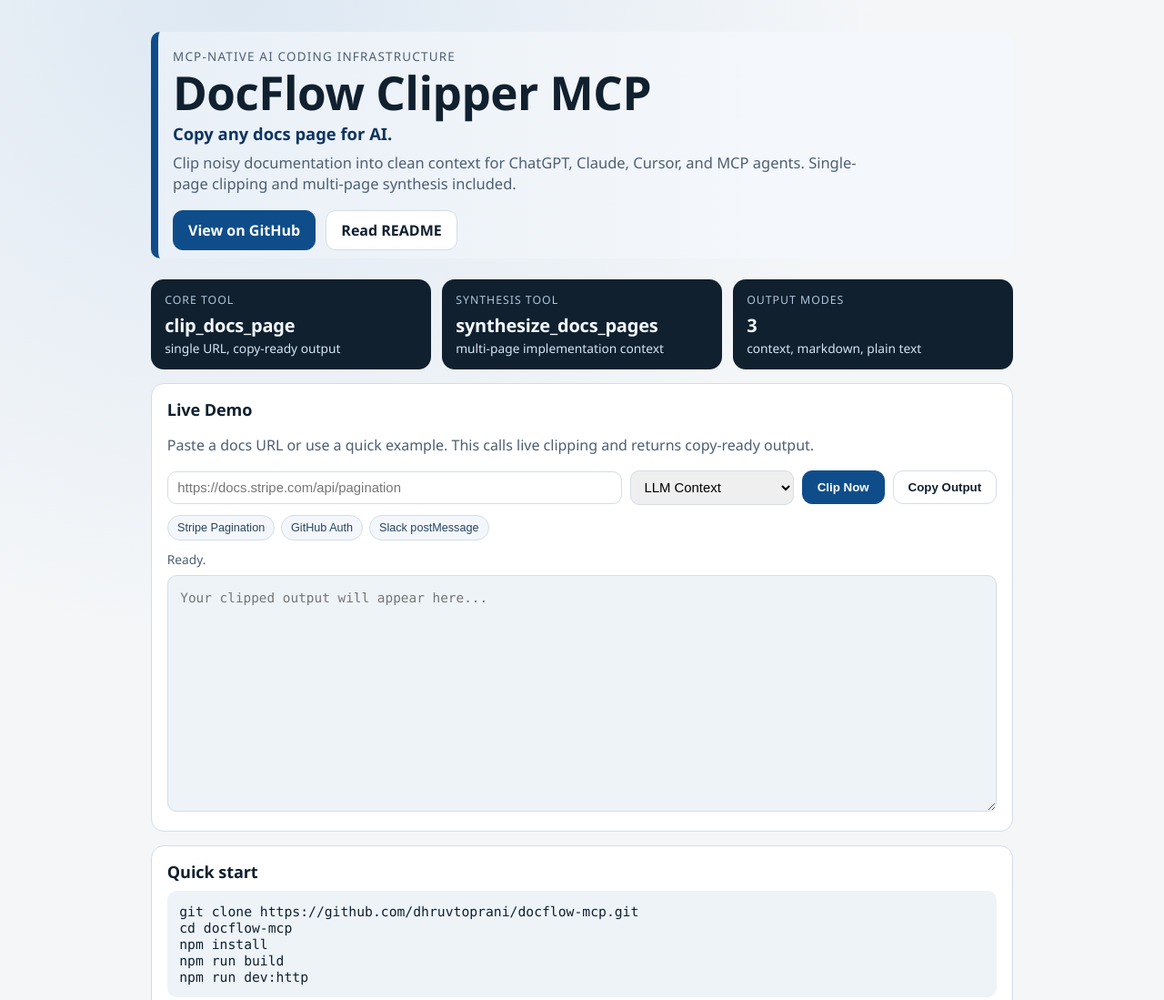
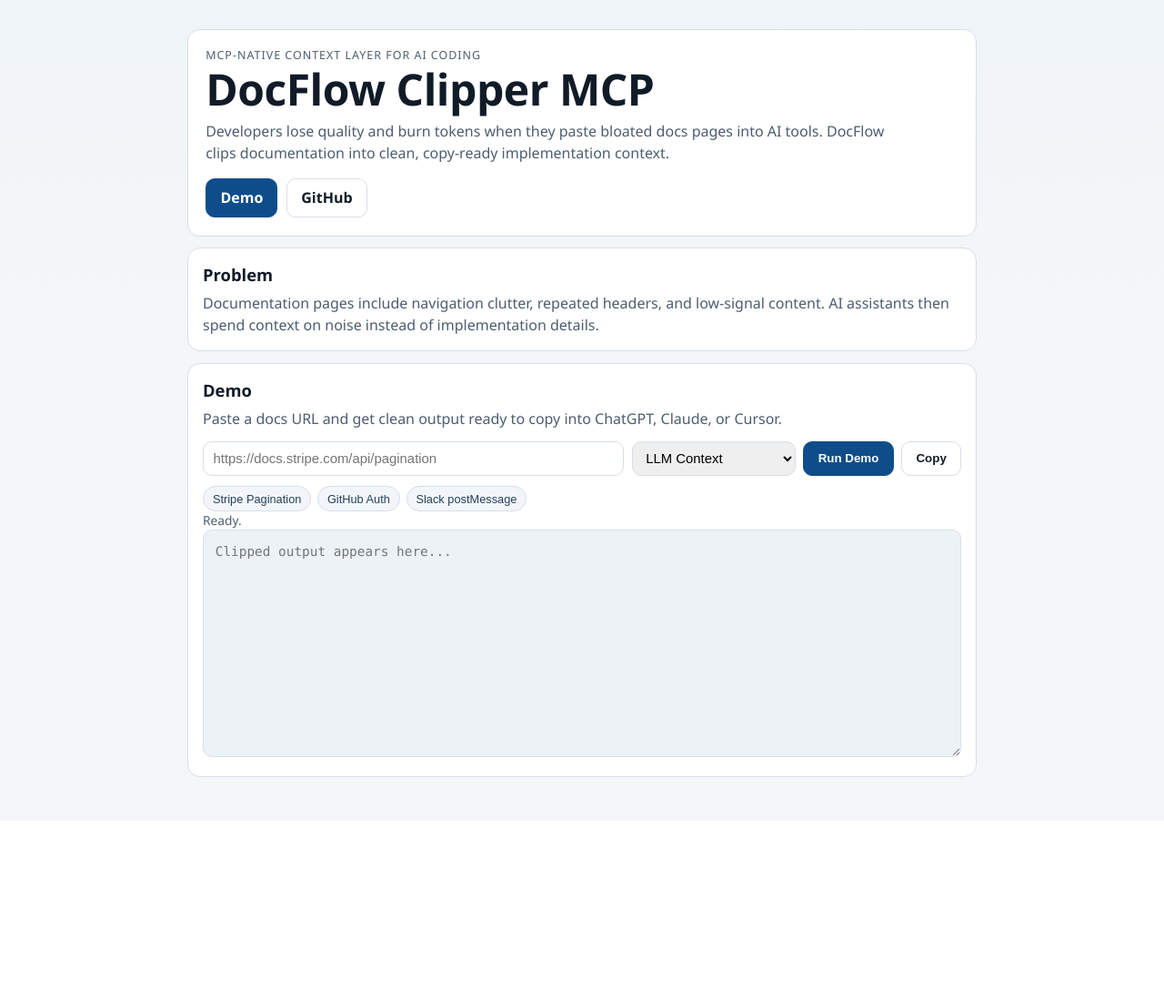
Before and after one commit to dhruvtoprani/docflow-mcp, a browser extension: page public/index.html in a window 1280 px wide. Shown: the top 1099 px of the page at 91% size. After the commit the page ends 902 px from the top, so only its background shows below. Drawn offline with Linux system fonts and the light colour scheme.

Commit message:
chore: polish landing demo and extension handoff docs

```diff
--- a/docs/styles.css
+++ b/docs/styles.css
@@ -1,11 +1,10 @@
 :root {
-  --bg: #f4f6f8;
+  --bg: #f5f6f8;
   --surface: #ffffff;
-  --ink: #10202f;
-  --muted: #4c5f74;
-  --line: #d3dde7;
+  --ink: #111b28;
+  --muted: #4d5d70;
+  --line: #d7dfe7;
   --accent: #0f4d8a;
-  --accent-ink: #ffffff;
 }
 
 * {
@@ -15,173 +14,120 @@
 body {
   margin: 0;
   font-family: "Avenir Next", "Segoe UI", sans-serif;
-  background: radial-gradient(circle at 20% 0%, #dde8f3, var(--bg) 44%);
   color: var(--ink);
+  background: linear-gradient(180deg, #eff4f8 0%, var(--bg) 40%);
 }
 
 .wrap {
-  max-width: 980px;
+  max-width: 900px;
   margin: 0 auto;
-  padding: 2.2rem 1rem 3rem;
+  padding: 2rem 1rem 3rem;
 }
 
 .hero {
-  margin-bottom: 1.4rem;
-  padding: 1.1rem 1rem 0.6rem;
-  border-left: 8px solid var(--accent);
-  background: linear-gradient(90deg, #e9f0f7 0%, #f4f7fb 70%);
-  border-radius: 10px;
+  background: var(--surface);
+  border: 1px solid var(--line);
+  border-radius: 14px;
+  padding: 1.2rem;
 }
 
 .eyebrow {
   margin: 0;
-  font-size: 0.84rem;
-  letter-spacing: 0.09em;
   text-transform: uppercase;
+  letter-spacing: 0.08em;
+  font-size: 0.78rem;
   color: var(--muted);
 }
 
 h1 {
-  margin: 0.25rem 0 0.35rem;
-  font-size: clamp(2.2rem, 4vw, 3.2rem);
+  margin: 0.25rem 0 0.5rem;
+  font-size: clamp(2rem, 4vw, 3rem);
   line-height: 1.05;
   letter-spacing: -0.01em;
 }
 
-.tagline {
-  margin: 0 0 0.5rem;
-  font-size: 1.15rem;
-  font-weight: 750;
-  color: #0d345f;
-}
-
 .lead {
   margin: 0;
+  color: var(--muted);
+  font-size: 1rem;
+  line-height: 1.5;
   max-width: 760px;
-  font-size: 1.03rem;
-  color: var(--muted);
 }
 
 .actions {
-  margin-top: 1.1rem;
+  margin-top: 1rem;
   display: flex;
-  gap: 0.7rem;
+  gap: 0.6rem;
   flex-wrap: wrap;
 }
 
 .button {
   display: inline-block;
-  padding: 0.62rem 1rem;
   border: 1px solid var(--line);
-  border-radius: 11px;
+  border-radius: 10px;
+  padding: 0.62rem 0.95rem;
   background: var(--surface);
   color: var(--ink);
   text-decoration: none;
   font-weight: 700;
-  transition: transform 120ms ease, box-shadow 120ms ease;
-}
-
-button.button {
   cursor: pointer;
 }
 
-.button:hover {
-  transform: translateY(-1px);
-  box-shadow: 0 8px 18px rgba(16, 32, 47, 0.08);
-}
-
 .button.primary {
+  background: var(--accent);
   border-color: var(--accent);
-  background: var(--accent);
-  color: var(--accent-ink);
-}
-
-.metrics {
-  display: grid;
-  grid-template-columns: repeat(3, minmax(0, 1fr));
-  gap: 0.75rem;
-  margin-top: 0.3rem;
-}
-
-.metric {
-  background: #10202f;
-  color: #f4f9ff;
-  border-radius: 14px;
-  padding: 0.9rem 0.95rem;
-}
-
-.metric-label {
-  margin: 0;
-  font-size: 0.77rem;
-  text-transform: uppercase;
-  letter-spacing: 0.08em;
-  color: #afc5db;
-}
-
-.metric-value {
-  margin: 0.35rem 0 0.15rem;
-  font-size: 1.25rem;
-  font-weight: 800;
-  letter-spacing: -0.01em;
-}
-
-.metric-note {
-  margin: 0;
-  font-size: 0.86rem;
-  color: #d4e5f6;
+  color: #fff;
 }
 
 .card {
+  margin-top: 0.8rem;
   background: var(--surface);
   border: 1px solid var(--line);
   border-radius: 14px;
-  padding: 1rem 1.05rem;
-  margin-top: 0.9rem;
+  padding: 1rem;
 }
 
 .card h2 {
-  margin-top: 0;
-  margin-bottom: 0.58rem;
-  font-size: 1.13rem;
-  letter-spacing: -0.005em;
+  margin: 0 0 0.5rem;
+  font-size: 1.15rem;
 }
 
-.card p,
-.card li {
+.card p {
+  margin: 0;
   color: var(--muted);
   line-height: 1.45;
 }
 
 .demo-controls {
+  margin-top: 0.8rem;
   display: grid;
   grid-template-columns: 1fr 180px auto auto;
   gap: 0.55rem;
-  align-items: center;
 }
 
 .demo-input,
 .demo-select {
-  width: 100%;
   border: 1px solid var(--line);
   border-radius: 10px;
-  padding: 0.56rem 0.66rem;
+  padding: 0.58rem 0.66rem;
   font-size: 0.93rem;
+  width: 100%;
 }
 
 .demo-examples {
   margin-top: 0.7rem;
   display: flex;
+  gap: 0.42rem;
   flex-wrap: wrap;
-  gap: 0.4rem;
 }
 
 .chip {
   border: 1px solid var(--line);
   border-radius: 999px;
-  background: #f3f7fb;
-  padding: 0.38rem 0.64rem;
-  font-size: 0.79rem;
-  color: #294560;
+  background: #f2f6fa;
+  padding: 0.35rem 0.62rem;
+  font-size: 0.8rem;
+  color: #27415a;
   cursor: pointer;
 }
 
@@ -192,39 +138,18 @@ button.button {
 
 .demo-box {
   width: 100%;
-  min-height: 260px;
-  padding: 0.84rem;
-  background: #eef3f8;
+  min-height: 250px;
   border: 1px solid var(--line);
   border-radius: 10px;
+  padding: 0.8rem;
+  background: #edf2f7;
   font-family: "SFMono-Regular", Menlo, Consolas, monospace;
   font-size: 0.9rem;
   line-height: 1.45;
   color: #1a2b3b;
 }
 
-pre {
-  margin: 0;
-  padding: 0.84rem;
-  background: #eef3f8;
-  border-radius: 10px;
-  overflow-x: auto;
-}
-
-code {
-  font-family: "SFMono-Regular", Menlo, Consolas, monospace;
-  font-size: 0.92rem;
-}
-
-@media (max-width: 880px) {
-  .metrics {
-    grid-template-columns: 1fr;
-  }
-
-  .hero {
-    padding: 1rem 0.85rem 0.55rem;
-  }
-
+@media (max-width: 860px) {
   .demo-controls {
     grid-template-columns: 1fr;
   }
--- a/public/index.html
+++ b/public/index.html
@@ -6,49 +6,37 @@
     <title>DocFlow Clipper MCP</title>
     <meta
       name="description"
-      content="DocFlow is an MCP-native web clipper for AI coding assistants. Clip docs pages into copy-ready context and synthesize multi-page implementation packs."
+      content="DocFlow removes documentation noise and returns clean, implementation-ready context for AI coding tools."
     />
     <link rel="stylesheet" href="./styles.css" />
   </head>
   <body>
     <main class="wrap">
       <section class="hero">
-        <p class="eyebrow">MCP-Native AI Coding Infrastructure</p>
+        <p class="eyebrow">MCP-native context layer for AI coding</p>
         <h1>DocFlow Clipper MCP</h1>
-        <p class="tagline">Copy any docs page for AI.</p>
         <p class="lead">
-          Clip noisy documentation into clean context for ChatGPT, Claude, Cursor, and MCP agents.
-          Single-page clipping and multi-page synthesis included.
+          Developers lose quality and burn tokens when they paste bloated docs pages into AI tools.
+          DocFlow clips documentation into clean, copy-ready implementation context.
         </p>
+
         <div class="actions">
-          <a class="button primary" href="https://github.com/dhruvtoprani/docflow-mcp">View on GitHub</a>
-          <a class="button" href="https://github.com/dhruvtoprani/docflow-mcp#readme">Read README</a>
+          <a class="button primary" href="#demo">Demo</a>
+          <a class="button" href="https://github.com/dhruvtoprani/docflow-mcp">GitHub</a>
         </div>
       </section>
 
-      <section class="metrics">
-        <article class="metric">
-          <p class="metric-label">Core tool</p>
-          <p class="metric-value">clip_docs_page</p>
-          <p class="metric-note">single URL, copy-ready output</p>
-        </article>
-        <article class="metric">
-          <p class="metric-label">Synthesis tool</p>
-          <p class="metric-value">synthesize_docs_pages</p>
-          <p class="metric-note">multi-page implementation context</p>
-        </article>
-        <article class="metric">
-          <p class="metric-label">Output modes</p>
-          <p class="metric-value">3</p>
-          <p class="metric-note">context, markdown, plain text</p>
-        </article>
+      <section class="problem card">
+        <h2>Problem</h2>
+        <p>
+          Documentation pages include navigation clutter, repeated headers, and low-signal content.
+          AI assistants then spend context on noise instead of implementation details.
+        </p>
       </section>
 
-      <section class="card">
-        <h2>Live Demo</h2>
-        <p>
-          Paste a docs URL or use a quick example. This calls live clipping and returns copy-ready output.
-        </p>
+      <section class="card" id="demo">
+        <h2>Demo</h2>
+        <p>Paste a docs URL and get clean output ready to copy into ChatGPT, Claude, or Cursor.</p>
 
         <div class="demo-controls">
           <input id="demoUrl" class="demo-input" placeholder="https://docs.stripe.com/api/pagination" />
@@ -57,8 +45,8 @@
             <option value="clipper_markdown">Markdown</option>
             <option value="clipper_text">Plain Text</option>
           </select>
-          <button class="button primary" onclick="runDemo()">Clip Now</button>
-          <button class="button" onclick="copyDemoOutput()">Copy Output</button>
+          <button class="button primary" onclick="runDemo()">Run Demo</button>
+          <button class="button" onclick="copyDemoOutput()">Copy</button>
         </div>
 
         <div class="demo-examples">
@@ -68,17 +56,7 @@
         </div>
 
         <p id="demoStatus" class="status">Ready.</p>
-        <textarea id="demoOutput" class="demo-box" readonly placeholder="Your clipped output will appear here..."></textarea>
-      </section>
-
-      <section class="card">
-        <h2>Quick start</h2>
-        <pre><code>git clone https://github.com/dhruvtoprani/docflow-mcp.git
-cd docflow-mcp
-npm install
-npm run build
-npm run dev:http</code></pre>
-        <p>HTTP endpoint: <code>http://127.0.0.1:3000/mcp</code> and clip endpoint: <code>http://127.0.0.1:3000/clip</code></p>
+        <textarea id="demoOutput" class="demo-box" readonly placeholder="Clipped output appears here..."></textarea>
       </section>
     </main>
 
@@ -94,7 +72,7 @@ npm run dev:http</code></pre>
         const status = document.getElementById("demoStatus");
         if (!status) return;
         status.textContent = message;
-        status.style.color = isError ? "#a11" : "#365";
+        status.style.color = isError ? "#9e1b1b" : "#2c5746";
       }
 
       async function runDemo() {
--- a/public/styles.css
+++ b/public/styles.css
@@ -1,11 +1,10 @@
 :root {
-  --bg: #f4f6f8;
+  --bg: #f5f6f8;
   --surface: #ffffff;
-  --ink: #10202f;
-  --muted: #4c5f74;
-  --line: #d3dde7;
+  --ink: #111b28;
+  --muted: #4d5d70;
+  --line: #d7dfe7;
   --accent: #0f4d8a;
-  --accent-ink: #ffffff;
 }
 
 * {
@@ -15,173 +14,120 @@
 body {
   margin: 0;
   font-family: "Avenir Next", "Segoe UI", sans-serif;
-  background: radial-gradient(circle at 20% 0%, #dde8f3, var(--bg) 44%);
   color: var(--ink);
+  background: linear-gradient(180deg, #eff4f8 0%, var(--bg) 40%);
 }
 
 .wrap {
-  max-width: 980px;
+  max-width: 900px;
   margin: 0 auto;
-  padding: 2.2rem 1rem 3rem;
+  padding: 2rem 1rem 3rem;
 }
 
 .hero {
-  margin-bottom: 1.4rem;
-  padding: 1.1rem 1rem 0.6rem;
-  border-left: 8px solid var(--accent);
-  background: linear-gradient(90deg, #e9f0f7 0%, #f4f7fb 70%);
-  border-radius: 10px;
+  background: var(--surface);
+  border: 1px solid var(--line);
+  border-radius: 14px;
+  padding: 1.2rem;
 }
 
 .eyebrow {
   margin: 0;
-  font-size: 0.84rem;
-  letter-spacing: 0.09em;
   text-transform: uppercase;
+  letter-spacing: 0.08em;
+  font-size: 0.78rem;
   color: var(--muted);
 }
 
 h1 {
-  margin: 0.25rem 0 0.35rem;
-  font-size: clamp(2.2rem, 4vw, 3.2rem);
+  margin: 0.25rem 0 0.5rem;
+  font-size: clamp(2rem, 4vw, 3rem);
   line-height: 1.05;
   letter-spacing: -0.01em;
 }
 
-.tagline {
-  margin: 0 0 0.5rem;
-  font-size: 1.15rem;
-  font-weight: 750;
-  color: #0d345f;
-}
-
 .lead {
   margin: 0;
+  color: var(--muted);
+  font-size: 1rem;
+  line-height: 1.5;
   max-width: 760px;
-  font-size: 1.03rem;
-  color: var(--muted);
 }
 
 .actions {
-  margin-top: 1.1rem;
+  margin-top: 1rem;
   display: flex;
-  gap: 0.7rem;
+  gap: 0.6rem;
   flex-wrap: wrap;
 }
 
 .button {
   display: inline-block;
-  padding: 0.62rem 1rem;
   border: 1px solid var(--line);
-  border-radius: 11px;
+  border-radius: 10px;
+  padding: 0.62rem 0.95rem;
   background: var(--surface);
   color: var(--ink);
   text-decoration: none;
   font-weight: 700;
-  transition: transform 120ms ease, box-shadow 120ms ease;
-}
-
-button.button {
   cursor: pointer;
 }
 
-.button:hover {
-  transform: translateY(-1px);
-  box-shadow: 0 8px 18px rgba(16, 32, 47, 0.08);
-}
-
 .button.primary {
+  background: var(--accent);
   border-color: var(--accent);
-  background: var(--accent);
-  color: var(--accent-ink);
-}
-
-.metrics {
-  display: grid;
-  grid-template-columns: repeat(3, minmax(0, 1fr));
-  gap: 0.75rem;
-  margin-top: 0.3rem;
-}
-
-.metric {
-  background: #10202f;
-  color: #f4f9ff;
-  border-radius: 14px;
-  padding: 0.9rem 0.95rem;
-}
-
-.metric-label {
-  margin: 0;
-  font-size: 0.77rem;
-  text-transform: uppercase;
-  letter-spacing: 0.08em;
-  color: #afc5db;
-}
-
-.metric-value {
-  margin: 0.35rem 0 0.15rem;
-  font-size: 1.25rem;
-  font-weight: 800;
-  letter-spacing: -0.01em;
-}
-
-.metric-note {
-  margin: 0;
-  font-size: 0.86rem;
-  color: #d4e5f6;
+  color: #fff;
 }
 
 .card {
+  margin-top: 0.8rem;
   background: var(--surface);
   border: 1px solid var(--line);
   border-radius: 14px;
-  padding: 1rem 1.05rem;
-  margin-top: 0.9rem;
+  padding: 1rem;
 }
 
 .card h2 {
-  margin-top: 0;
-  margin-bottom: 0.58rem;
-  font-size: 1.13rem;
-  letter-spacing: -0.005em;
+  margin: 0 0 0.5rem;
+  font-size: 1.15rem;
 }
 
-.card p,
-.card li {
+.card p {
+  margin: 0;
   color: var(--muted);
   line-height: 1.45;
 }
 
 .demo-controls {
+  margin-top: 0.8rem;
   display: grid;
   grid-template-columns: 1fr 180px auto auto;
   gap: 0.55rem;
-  align-items: center;
 }
 
 .demo-input,
 .demo-select {
-  width: 100%;
   border: 1px solid var(--line);
   border-radius: 10px;
-  padding: 0.56rem 0.66rem;
+  padding: 0.58rem 0.66rem;
   font-size: 0.93rem;
+  width: 100%;
 }
 
 .demo-examples {
   margin-top: 0.7rem;
   display: flex;
+  gap: 0.42rem;
   flex-wrap: wrap;
-  gap: 0.4rem;
 }
 
 .chip {
   border: 1px solid var(--line);
   border-radius: 999px;
-  background: #f3f7fb;
-  padding: 0.38rem 0.64rem;
-  font-size: 0.79rem;
-  color: #294560;
+  background: #f2f6fa;
+  padding: 0.35rem 0.62rem;
+  font-size: 0.8rem;
+  color: #27415a;
   cursor: pointer;
 }
 
@@ -192,39 +138,18 @@ button.button {
 
 .demo-box {
   width: 100%;
-  min-height: 260px;
-  padding: 0.84rem;
-  background: #eef3f8;
+  min-height: 250px;
   border: 1px solid var(--line);
   border-radius: 10px;
+  padding: 0.8rem;
+  background: #edf2f7;
   font-family: "SFMono-Regular", Menlo, Consolas, monospace;
   font-size: 0.9rem;
   line-height: 1.45;
   color: #1a2b3b;
 }
 
-pre {
-  margin: 0;
-  padding: 0.84rem;
-  background: #eef3f8;
-  border-radius: 10px;
-  overflow-x: auto;
-}
-
-code {
-  font-family: "SFMono-Regular", Menlo, Consolas, monospace;
-  font-size: 0.92rem;
-}
-
-@media (max-width: 880px) {
-  .metrics {
-    grid-template-columns: 1fr;
-  }
-
-  .hero {
-    padding: 1rem 0.85rem 0.55rem;
-  }
-
+@media (max-width: 860px) {
   .demo-controls {
     grid-template-columns: 1fr;
   }
```
Also changed, not shown: docs/index.html (+20 -42 lines), extension/INSTALL_AND_UPLOAD.md (added, +57 -0 lines), README.md, extension/README.md.
